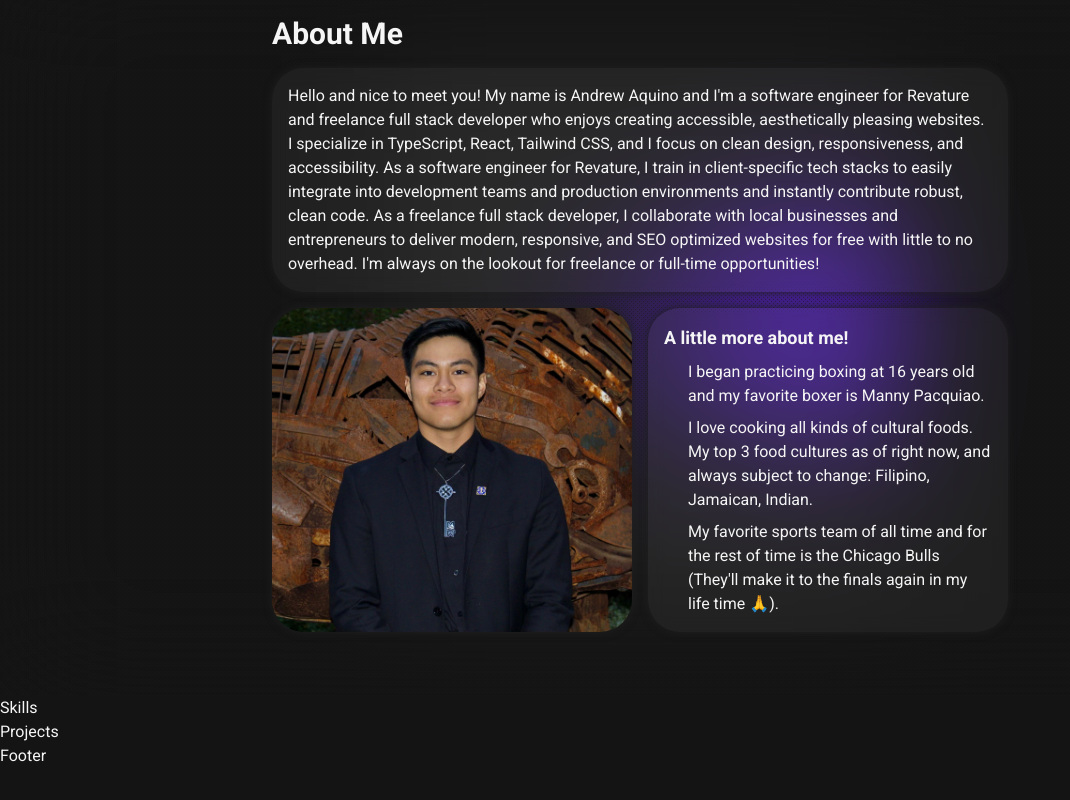
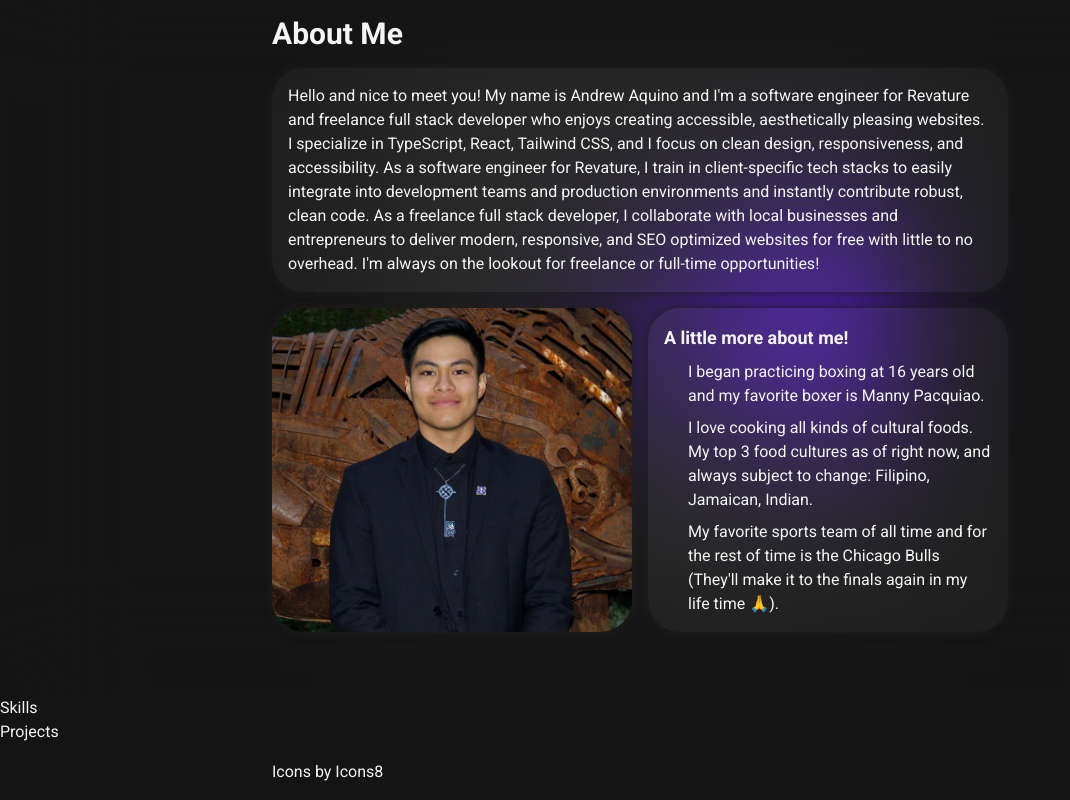
Before and after one commit to AndrewGlennAquino/personal-website-v2, a React (Vite) app: page / in a window 1280 px wide. Shown: the part 1088-1888 px from the top of the page, without its empty margins (0-1070 px from the left). Before the commit the page ends 1856 px from the top, so only its background shows below. Built offline with nearby package versions, Linux system fonts and the light colour scheme.

Commit message:
Add credit to Icons8.com

```diff
--- a/src/components/footer/Footer.tsx
+++ b/src/components/footer/Footer.tsx
@@ -1,7 +1,13 @@
 const Footer = () => {
   return (
-    <footer>Footer</footer>
+    <footer>
+      <div className="mp-default py-4">
+        <a target="_blank" href="https://icons8.com">
+          Icons by Icons8
+        </a>
+      </div>
+    </footer>
   );
-}
+};
 
 export default Footer;
```
